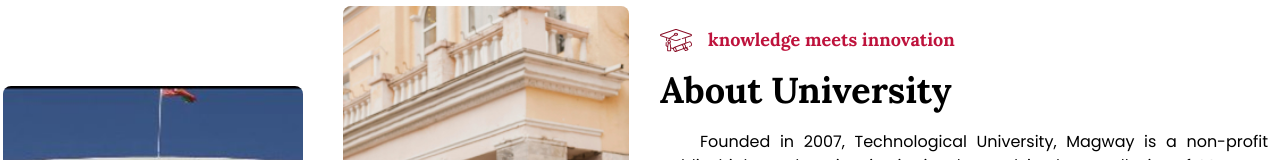
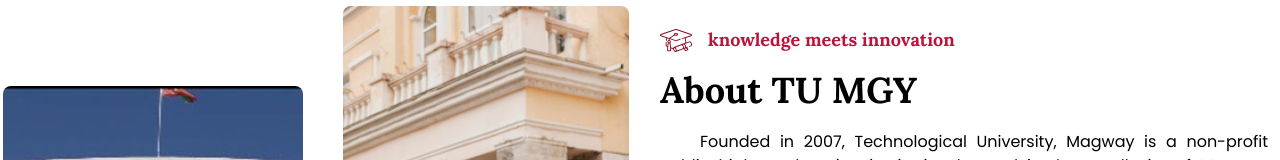
Before and after one commit to WaiLinnHtetAung/TUMGY_Web, a React (Vite) app: page / in a window 1280 px wide. Shown: the part 604-764 px from the top of the page. Built offline with nearby package versions, Linux system fonts and the light colour scheme; no server answers; a web font is replaced by a local one.

Commit message:
change university name

```diff
--- a/src/modules/landing/components/AboutUni.tsx
+++ b/src/modules/landing/components/AboutUni.tsx
@@ -48,7 +48,7 @@
                 <h3 className="text-lg font-bold text-rose-700">knowledge meets innovation</h3>
             </div>
 
-            <h1 className="text-4xl font-bold mt-4">About University</h1>
+            <h1 className="text-4xl font-bold mt-4">About TU MGY</h1>
             <p className="mt-5 font-poppins text-justify indent-10 ">
                 Founded in 2007, Technological University, Magway is a non-profit public higher education institution located in the small city of Magway (population range of 50,000-249,999 inhabitants). Officially recognized by the Ministry of Science and Technology of Myanmar, Technological University, Magway (TU Magway) is a coeducational Burmese higher education institution.
             </p>
```
